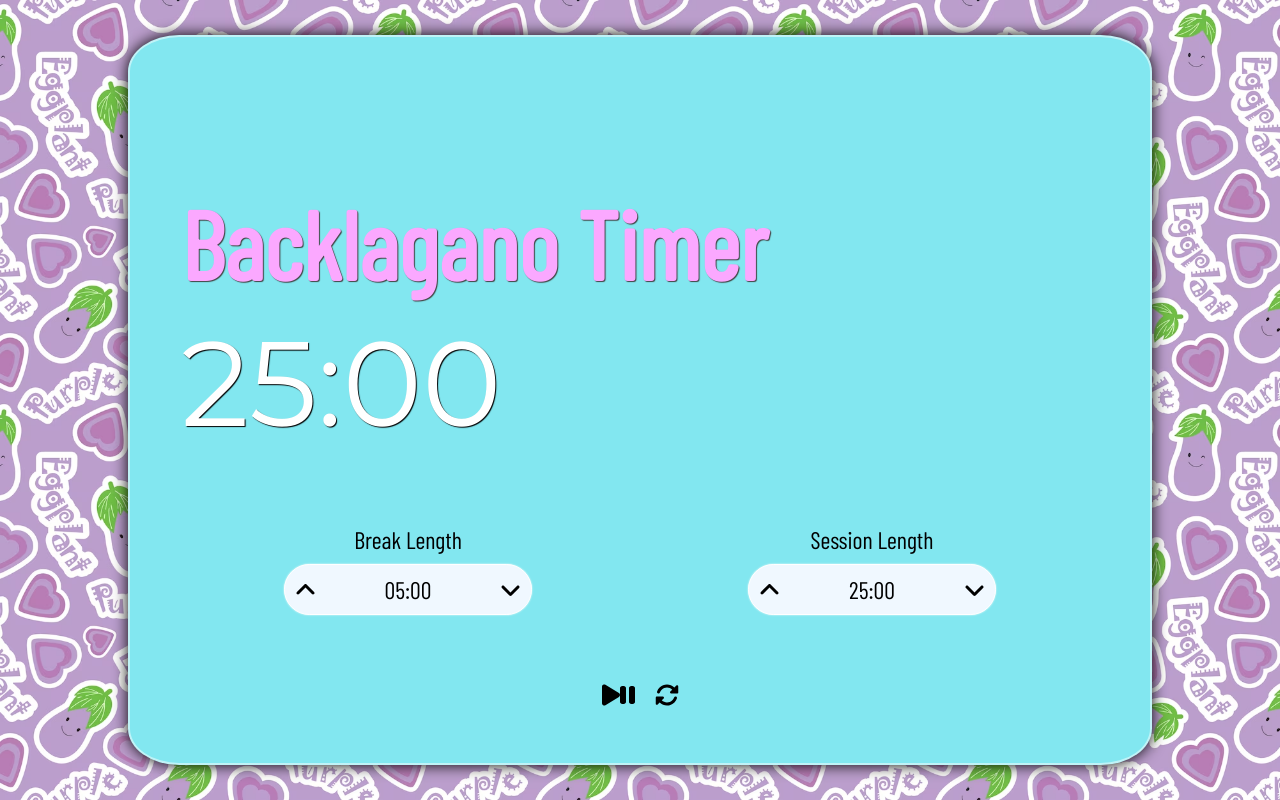
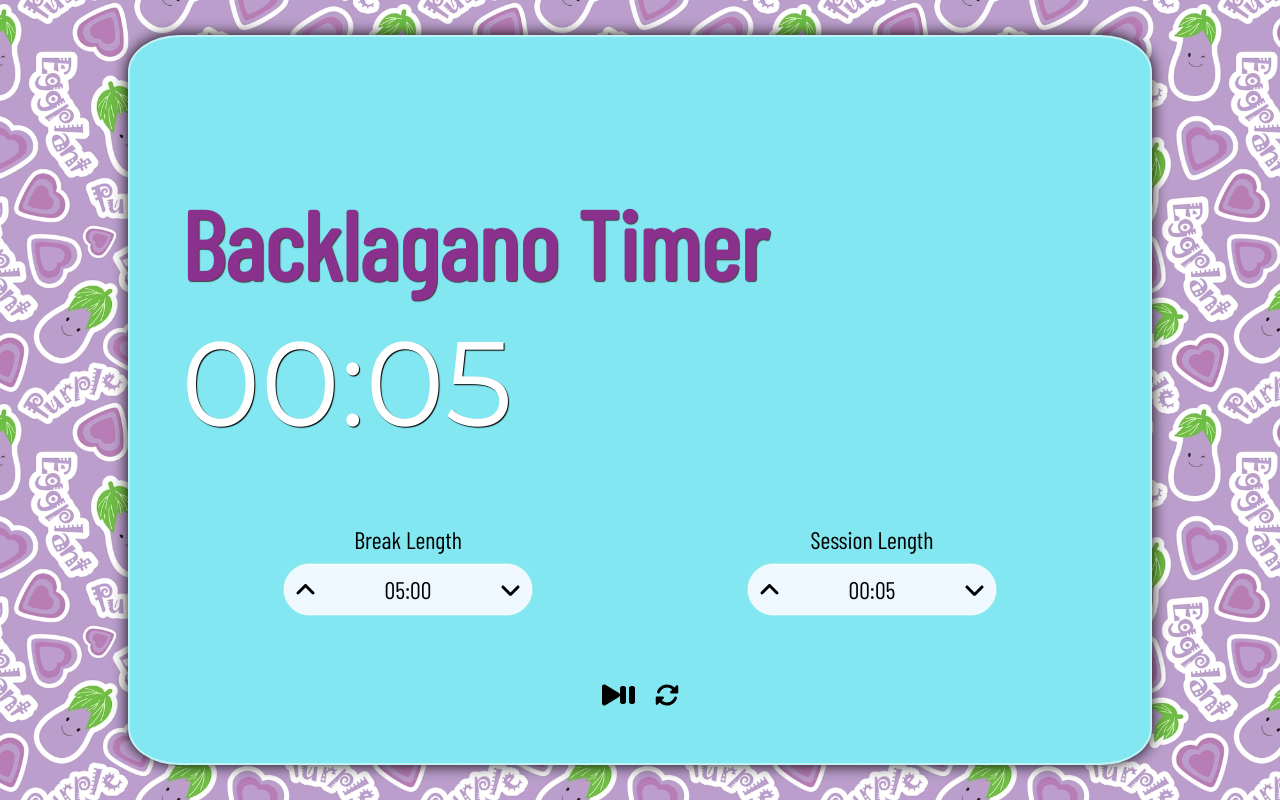
Before and after one commit to Volkoviysash/25and5Timer, a React (Create React App) app: page / in a window 1280 px wide. Built offline with nearby package versions, Linux system fonts and the light colour scheme.

Commit message:
fix bug with playing audio

```diff
--- a/src/App.js
+++ b/src/App.js
@@ -1,23 +1,23 @@
-import React, { useState } from "react";
+import React, { useEffect, useState, useRef } from "react";
 import RemotePanel from "./components/RemotePanelComponent/RemotePanel";
 import Timer from "./components/TimerComponent/Timer";
 import OptionComponent from "./components/TimerOptionComponent/TimerOption";
 import TitleComponent from "./components/TitleComponent/TitleComponent";
 import "./index.css";
+import breakSound from "./sound/breakSound.mp3";
 
 function App() {
-  const [displayTime, setDisplayTime] = useState(25 * 60);
+  const [displayTime, setDisplayTime] = useState(5);
   const [breakTime, setBreakTime] = useState(5 * 60);
-  const [sessionTime, setSessionTime] = useState(25 * 60);
+  const [sessionTime, setSessionTime] = useState(5);
   const [timerOn, setTimerOn] = useState(false);
   const [onBreak, setOnBreak] = useState(false);
-  const [breakAudio, setBreakAudio] = useState(
-    new Audio("./sound/break-sound.mp3")
-  );
+  const audio = new Audio(breakSound);
 
   const playBreakAudio = () => {
-    breakAudio.currentTime = 0;
-    breakAudio.play();
+    console.log(audio.src);
+    audio.currentTime = 0;
+    audio.play();
   };
 
   const formatTime = (time) => {
@@ -38,9 +38,9 @@ function App() {
     } else if (type == "session") {
       if (sessionTime <= 60 && amountTime < 0) return;
       setSessionTime((prev) => prev + amountTime);
-    }
-    if (!timerOn) {
-      setDisplayTime((prev) => prev + amountTime);
+      if (!timerOn) {
+        setDisplayTime(sessionTime + amountTime);
+      }
     }
   };
 
@@ -77,7 +77,6 @@ function App() {
     if (timerOn) {
       clearInterval(localStorage.getItem("interval-id"));
     }
-
     setTimerOn(!timerOn);
   };
 
--- a/src/index.css
+++ b/src/index.css
@@ -58,7 +58,7 @@ body {
 }
 
 .title {
-  color: rgb(251, 168, 255);
+  color: rgb(138, 49, 141);
   text-shadow: 1px 1px 1px rgb(65, 65, 65);
   grid-row: 4;
   grid-column: 1/3;
```
Also changed, not shown: 1 other file (tests, documents, lock files or other folders).
